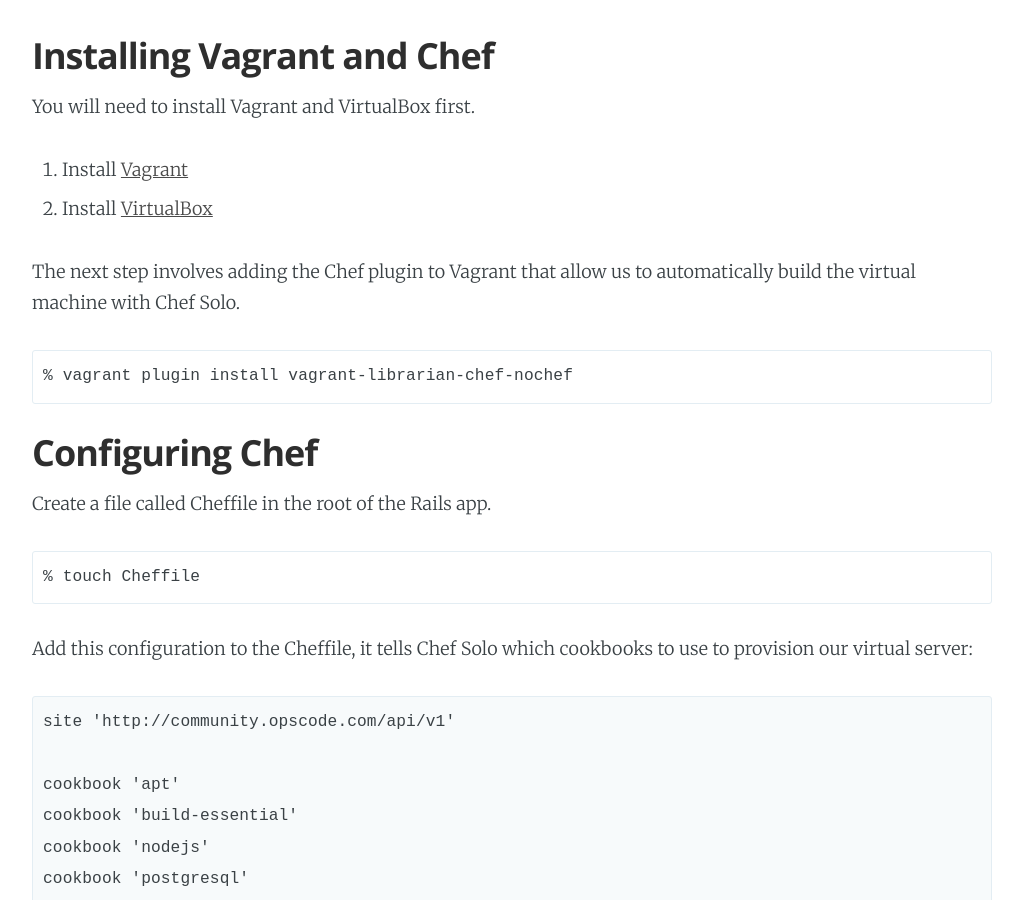
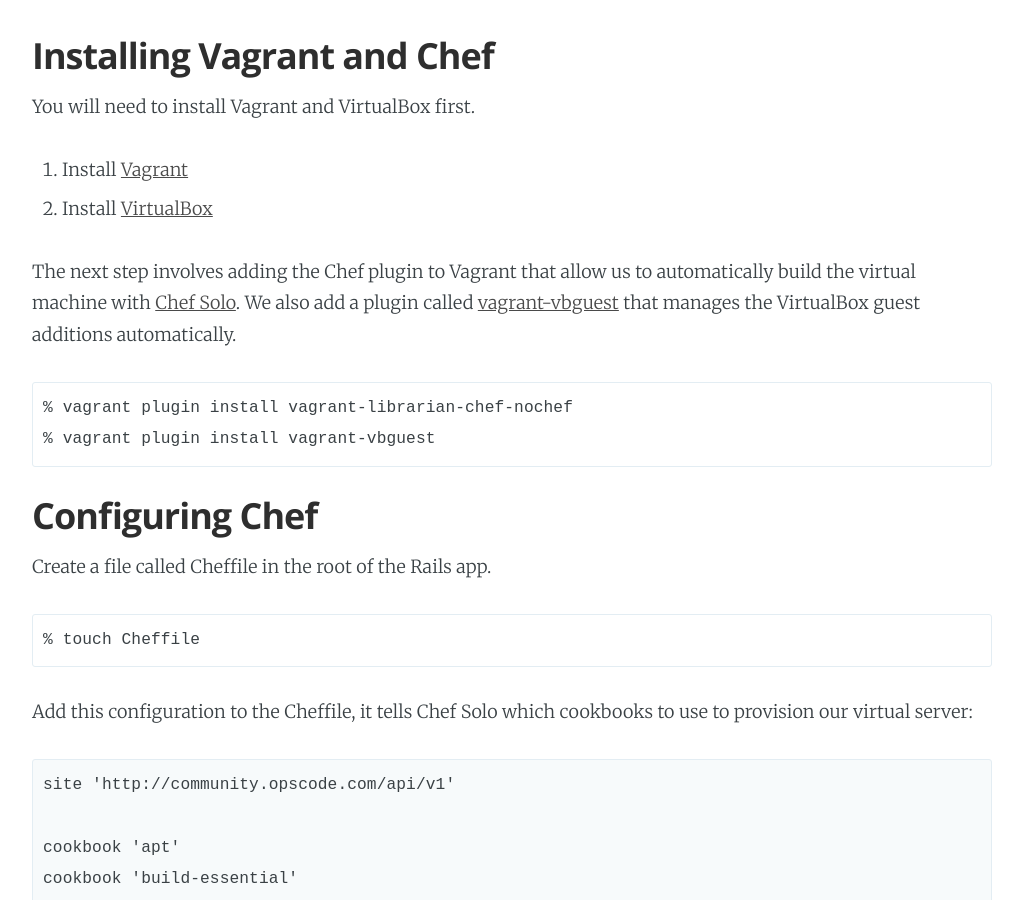
Before and after one commit to wassimk/wassimk.github.io, a Jekyll site: the page built from _posts/2015-09-01-ruby-on-rails-development-with-vagrant.md, in a window 1280 px wide and 900 px high, scrolled down 703 px. Shown: the whole window, without its empty margins (128-1151 px from the left). Built offline with Jekyll 4.4.1, drawn with Linux system fonts in a browser that asks for light colours; Markdown is read by kramdown in place of the engine named in the settings.

Commit message:
Update Vagrant with Ruby on Rails post

```diff
--- a/_posts/2015-09-01-ruby-on-rails-development-with-vagrant.md
+++ b/_posts/2015-09-01-ruby-on-rails-development-with-vagrant.md
@@ -24,9 +24,11 @@
   2. Install [VirtualBox]
 
 The next step involves adding the Chef plugin to Vagrant that allow us to automatically build
-the virtual machine with Chef Solo.
+the virtual machine with [Chef Solo]. We also add a plugin called [vagrant-vbguest] that manages
+the VirtualBox guest additions automatically.
 
     % vagrant plugin install vagrant-librarian-chef-nochef
+    % vagrant plugin install vagrant-vbguest
 
 ## Configuring Chef
 
@@ -137,4 +139,5 @@
 [Postgres.app]: http://postgresapp.com/
 [Vagrant]: https://www.vagrantup.com/
 [Chef Solo]: http://docs.vagrantup.com/v2/provisioning/chef_solo.html
+[vagrant-vbguest]: https://github.com/dotless-de/vagrant-vbguest
 [VirtualBox]: http://www.virtualbox.org/
```
